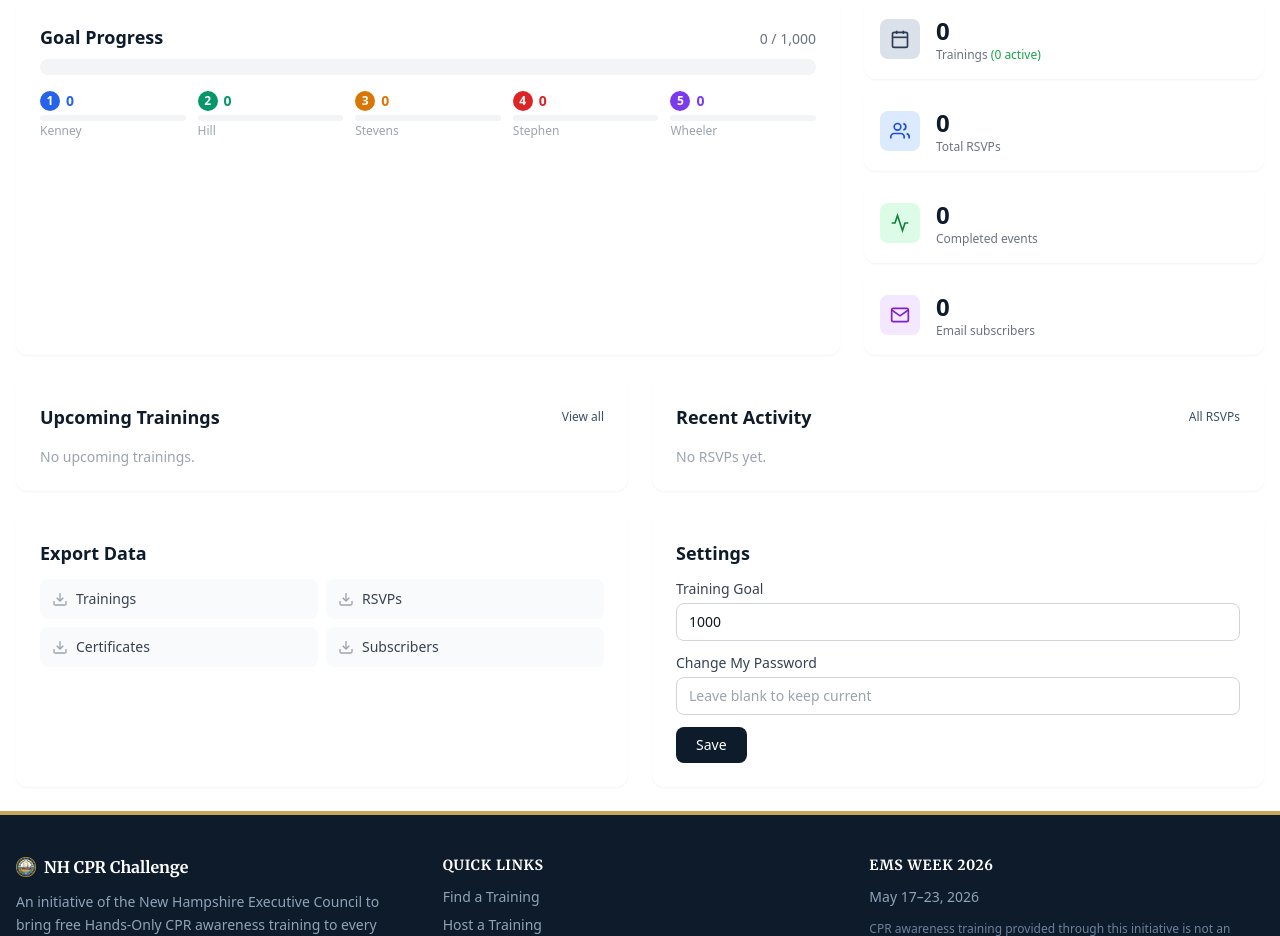
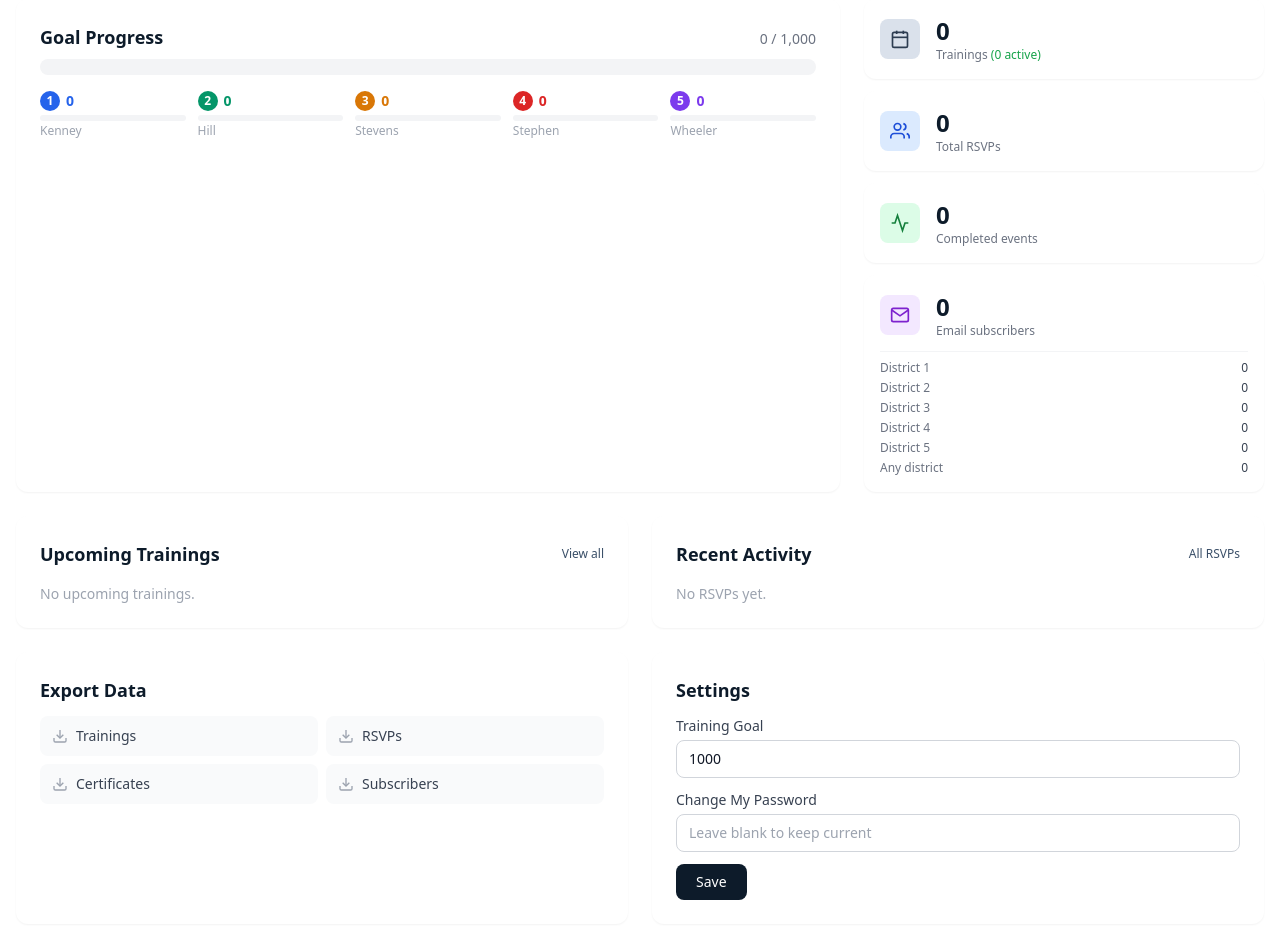
Before and after one commit to cmaidmentnh/nh-cpr-challenge, a Flask app: page /admin in a window 1280 px wide. Shown: the part 174-1110 px from the top of the page. Run offline with Flask 3, Linux system fonts and the light colour scheme; a user stored in the database is signed in; parts of the project's set-up code (start-up, migrations or seed data) failed here and were passed over; some libraries are stand-ins or nearby versions.

Commit message:
Add subscriber district breakdown to admin dashboard
Co-Authored-By: Claude Opus 4.6 (1M context) <noreply@anthropic.com>

```diff
--- a/app.py
+++ b/app.py
@@ -658,6 +658,9 @@ def admin_dashboard():
     completed = Training.query.filter_by(status='completed').count()
     total_rsvps = RSVP.query.count()
     total_subscribers = Subscriber.query.count()
+    subscriber_by_district = dict(db.session.query(
+        Subscriber.district, db.func.count()
+    ).group_by(Subscriber.district).all())
     total_users = User.query.count()
     district_counts = get_district_counts()
     total_trained = sum(district_counts.values())
@@ -675,6 +678,7 @@ def admin_dashboard():
                            completed=completed,
                            total_rsvps=total_rsvps,
                            total_subscribers=total_subscribers,
+                           subscriber_by_district=subscriber_by_district,
                            total_users=total_users,
                            district_counts=district_counts,
                            total_trained=total_trained,
--- a/templates/admin/dashboard.html
+++ b/templates/admin/dashboard.html
@@ -96,13 +96,27 @@
                     <p class="text-xs text-gray-500">Completed events</p>
                 </div>
             </div>
-            <div class="bg-white rounded-xl shadow-sm p-4 flex items-center gap-4">
-                <div class="w-10 h-10 bg-purple-100 rounded-lg flex items-center justify-center">
-                    <svg class="w-5 h-5 text-purple-700" viewBox="0 0 24 24" fill="none" stroke="currentColor" stroke-width="2"><path d="M4 4h16c1.1 0 2 .9 2 2v12c0 1.1-.9 2-2 2H4c-1.1 0-2-.9-2-2V6c0-1.1.9-2 2-2z"/><polyline points="22,6 12,13 2,6"/></svg>
+            <div class="bg-white rounded-xl shadow-sm p-4">
+                <div class="flex items-center gap-4 mb-3">
+                    <div class="w-10 h-10 bg-purple-100 rounded-lg flex items-center justify-center">
+                        <svg class="w-5 h-5 text-purple-700" viewBox="0 0 24 24" fill="none" stroke="currentColor" stroke-width="2"><path d="M4 4h16c1.1 0 2 .9 2 2v12c0 1.1-.9 2-2 2H4c-1.1 0-2-.9-2-2V6c0-1.1.9-2 2-2z"/><polyline points="22,6 12,13 2,6"/></svg>
+                    </div>
+                    <div>
+                        <p class="text-2xl font-bold text-navy-900">{{ total_subscribers }}</p>
+                        <p class="text-xs text-gray-500">Email subscribers</p>
+                    </div>
                 </div>
-                <div>
-                    <p class="text-2xl font-bold text-navy-900">{{ total_subscribers }}</p>
-                    <p class="text-xs text-gray-500">Email subscribers</p>
+                <div class="border-t border-gray-100 pt-2 space-y-1">
+                    {% for d in range(1, 6) %}
+                    <div class="flex justify-between text-xs">
+                        <span class="text-gray-500">District {{ d }}</span>
+                        <span class="font-medium text-gray-700">{{ subscriber_by_district.get(d, 0) }}</span>
+                    </div>
+                    {% endfor %}
+                    <div class="flex justify-between text-xs">
+                        <span class="text-gray-500">Any district</span>
+                        <span class="font-medium text-gray-700">{{ subscriber_by_district.get(None, 0) }}</span>
+                    </div>
                 </div>
             </div>
         </div>
```
